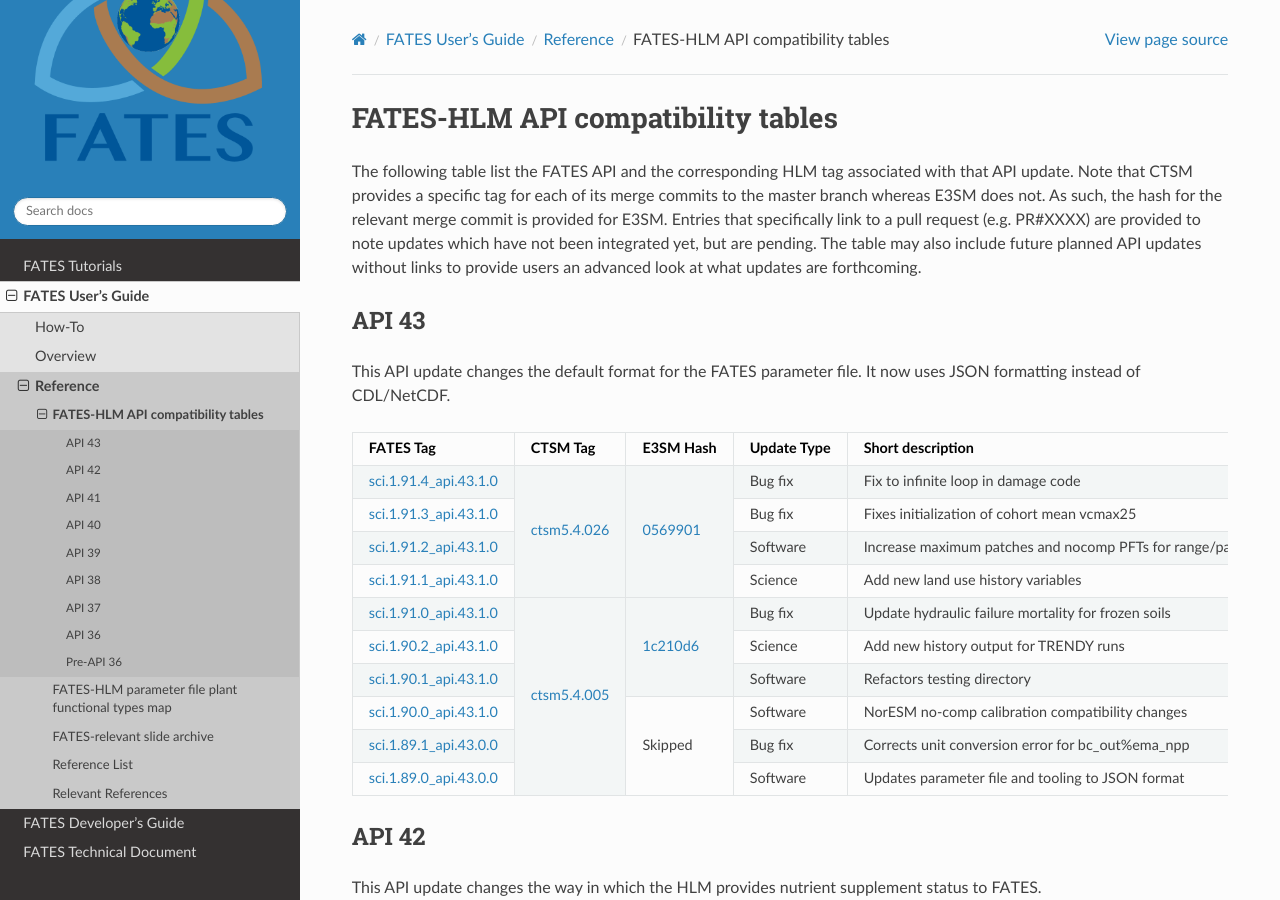
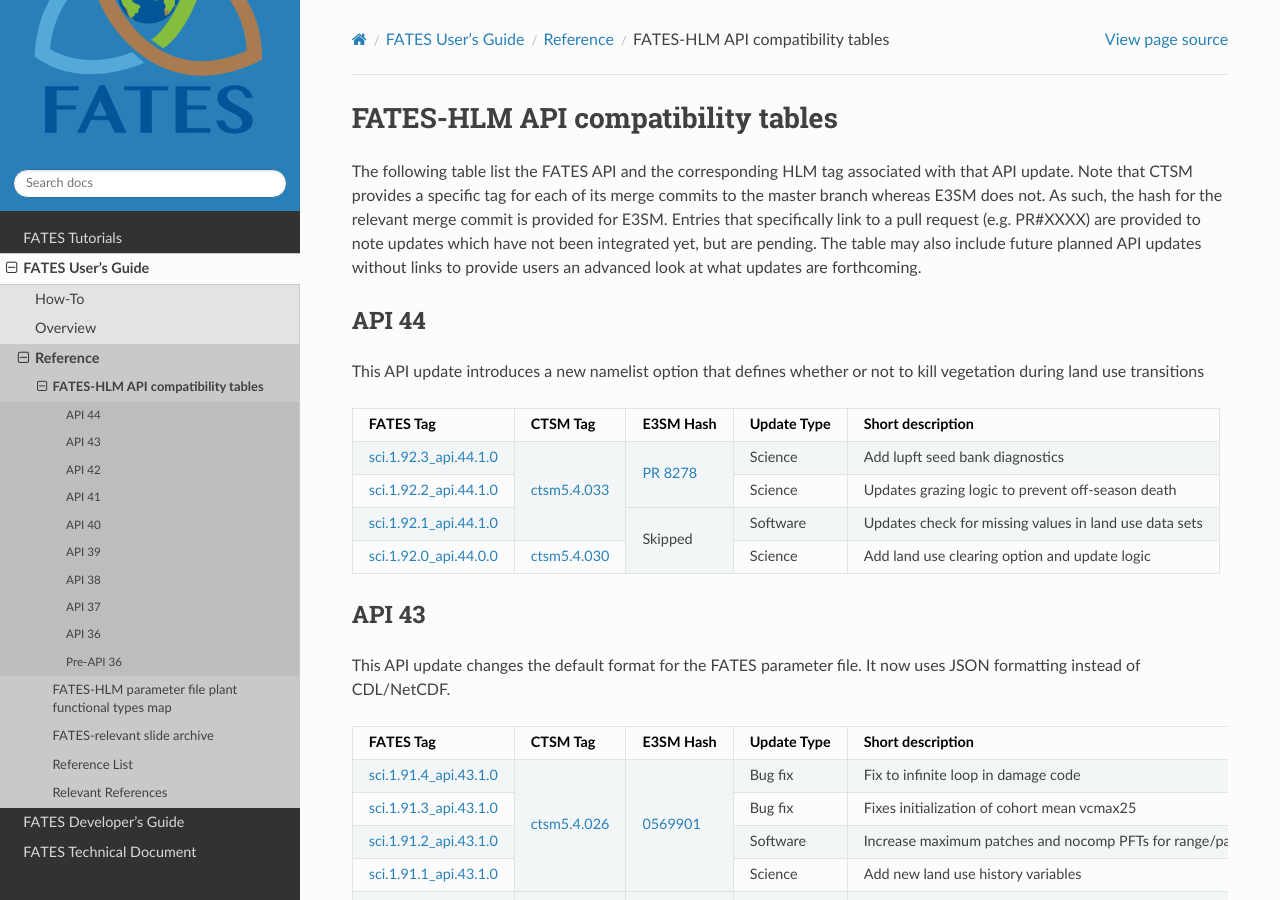
Before and after one commit to NGEET/fates-users-guide, a Sphinx documentation site: the page built from docs/source/user/release-tags-compat-table.rst, in a window 1280 px wide and 900 px high. Built offline with Sphinx 7.4.7 and the Read the Docs theme 3.1.0, drawn with Linux system fonts in a browser that asks for light colours.

Commit message:
add api 44 compat table

```diff
--- a/docs/source/user/release-tags-compat-table.rst
+++ b/docs/source/user/release-tags-compat-table.rst
@@ -2,6 +2,23 @@ FATES-HLM API compatibility tables
 =============================================
 
 The following table list the FATES API and the corresponding HLM tag associated with that API update.  Note that CTSM provides a specific tag for each of its merge commits to the master branch whereas E3SM does not.  As such, the hash for the relevant merge commit is provided for E3SM.  Entries that specifically link to a pull request (e.g. PR#XXXX) are provided to note updates which have not been integrated yet, but are pending.  The table may also include future planned API updates without links to provide users an advanced look at what updates are forthcoming.
+
+API 44
+------
+
+This API update introduces a new namelist option that defines whether or not to kill vegetation during land use transitions
+
++--------------------------+----------------+------------+-------------+-------------------------------------------------------------+
+| FATES Tag                | CTSM Tag       | E3SM Hash  | Update Type | Short description                                           |
++==========================+================+============+=============+=============================================================+
+| `sci.1.92.3_api.44.1.0`_ |                |            | Science     | Add lupft seed bank diagnostics                             |
++--------------------------+                +            +-------------+-------------------------------------------------------------+
+| `sci.1.92.2_api.44.1.0`_ |                | `PR 8278`_ | Science     | Updates grazing logic to prevent off-season death           |
++--------------------------+                +------------+-------------+-------------------------------------------------------------+
+| `sci.1.92.1_api.44.1.0`_ | `ctsm5.4.033`_ |            | Software    | Updates check for missing values in land use data sets      |
++--------------------------+----------------+            +-------------+-------------------------------------------------------------+
+| `sci.1.92.0_api.44.0.0`_ | `ctsm5.4.030`_ | Skipped    | Science     | Add land use clearing option and update logic               |
++--------------------------+----------------+------------+-------------+-------------------------------------------------------------+
 
 API 43
 ------
@@ -237,6 +254,11 @@ For compatibility with API 35 and earlier, please see :doc:`/user/Table-of-FATES
 
 .. [#] Users wanting to run non-land use run modes should avoid this tag due `issue #1221`_.  The next fates tag addresses this issue.
 
+.. _sci.1.92.3_api.44.1.0: https://github.com/NGEET/fates/releases/tag/sci.1.92.3_api.44.1.0
+.. _sci.1.92.2_api.44.1.0: https://github.com/NGEET/fates/releases/tag/sci.1.92.2_api.44.1.0
+.. _sci.1.92.1_api.44.1.0: https://github.com/NGEET/fates/releases/tag/sci.1.92.1_api.44.1.0
+.. _sci.1.92.0_api.44.0.0: https://github.com/NGEET/fates/releases/tag/sci.1.92.0_api.44.0.0
+
 .. _sci.1.91.4_api.43.1.0: https://github.com/NGEET/fates/releases/tag/sci.1.91.4_api.43.1.0
 .. _sci.1.91.3_api.43.1.0: https://github.com/NGEET/fates/releases/tag/sci.1.91.3_api.43.1.0
 .. _sci.1.91.2_api.43.1.0: https://github.com/NGEET/fates/releases/tag/sci.1.91.2_api.43.1.0
@@ -320,6 +342,8 @@ For compatibility with API 35 and earlier, please see :doc:`/user/Table-of-FATES
 .. _sci.1.77.1_api.36.0.0: https://github.com/NGEET/fates/releases/tag/sci.1.77.1_api.36.0.0
 .. _sci.1.77.0_api.36.0.0: https://github.com/NGEET/fates/releases/tag/sci.1.77.0_api.36.0.0
 
+.. _ctsm5.4.033: https://github.com/ESCOMP/CTSM/releases/tag/ctsm5.4.033
+.. _ctsm5.4.030: https://github.com/ESCOMP/CTSM/releases/tag/ctsm5.4.030
 .. _ctsm5.4.026: https://github.com/ESCOMP/CTSM/releases/tag/ctsm5.4.026
 .. _ctsm5.4.005: https://github.com/ESCOMP/CTSM/releases/tag/ctsm5.4.005
 .. _ctsm5.3.083: https://github.com/ESCOMP/CTSM/releases/tag/ctsm5.3.083
@@ -333,6 +357,7 @@ For compatibility with API 35 and earlier, please see :doc:`/user/Table-of-FATES
 .. _ctsm5.3.003: https://github.com/ESCOMP/CTSM/releases/tag/ctsm5.3.003
 .. _ctsm5.2.013: https://github.com/ESCOMP/CTSM/releases/tag/ctsm5.2.013
 
+.. _PR 8278: https://github.com/E3SM-Project/E3SM/pull/8278
 .. _PR 6918: https://github.com/E3SM-Project/E3SM/pull/6918
 .. _PR 7027: https://github.com/E3SM-Project/E3SM/pull/7027
 
```
